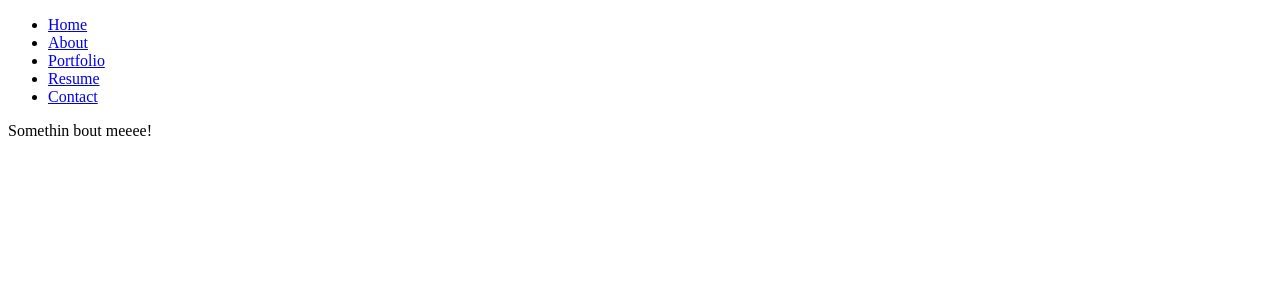
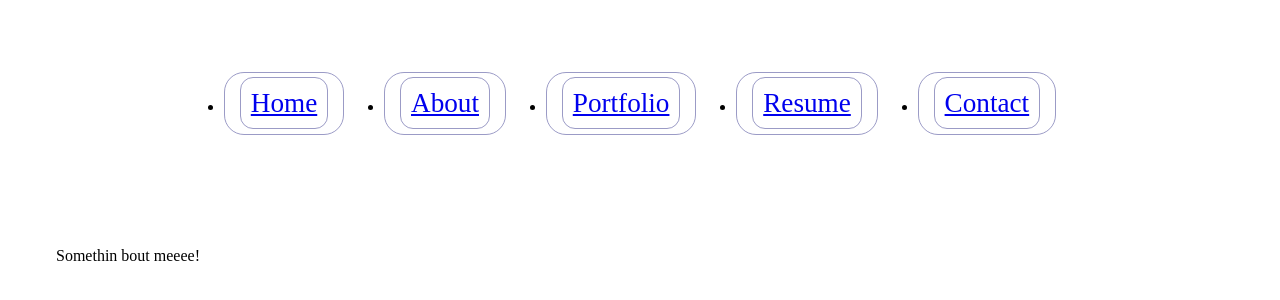
Before and after one commit to SouptheFull-Stack/Professional-Portfolio, a React (Vite) app: page /About in a window 1280 px wide. Shown: the top 300 px of the page. Built offline with nearby package versions, Linux system fonts and the light colour scheme.

Commit message:
importing css for testing and experimenting for pages

```diff
--- a/src/components/NavTabs.jsx
+++ b/src/components/NavTabs.jsx
@@ -1,45 +1,48 @@
 import { Link, useLocation } from 'react-router-dom';
+import '../App.css'
 
 export default function NavTabs() {
     const currentPage = useLocation().pathname;
 
     return (
-        <ul>
-            <li>
+        <nav className='nav'>
+        <ul className="mitraNav">
+            <li className="nav-button">
                 <Link to="/"
-                className={currentPage === "/" ? 'nav-link active' : 'nav-link'}
+                className={currentPage === "/" ? 'nav-link active buttons' : 'nav-link buttons'}
                 >
                     Home
                 </Link>
             </li>
-            <li>
+            <li className="nav-button">
                 <Link to="/About"
-                className={currentPage === "/About"}
+                className={currentPage === "/About" ? 'nav-link active buttons' : 'nav-link buttons'}
                 >
                     About
                 </Link>
             </li>
-            <li>
+            <li className="nav-button">
                 <Link to="/Portfolio"
-                className={currentPage === '/Portfolio'}
+                className={currentPage === '/Portfolio' ? 'nav-link active buttons' : 'nav-link buttons'}
                 >
                     Portfolio
                 </Link>
             </li>
-            <li>
+            <li className="nav-button">
                 <Link to="/Resume"
-                className={currentPage === "/Resume"}
+                className={currentPage === "/Resume" ? 'nav-link active buttons' : 'nav-link buttons'}
                 >
                     Resume
                 </Link>
             </li>
-            <li>
+            <li className="nav-button">
                 <Link to="/Contact"
-                className={currentPage === "/Contact"}
+                className={currentPage === "/Contact" ? 'nav-link active buttons' : 'nav-link buttons'}
                 >
                     Contact
                 </Link>
             </li>
         </ul>
+        </nav>
     );
 }
```
